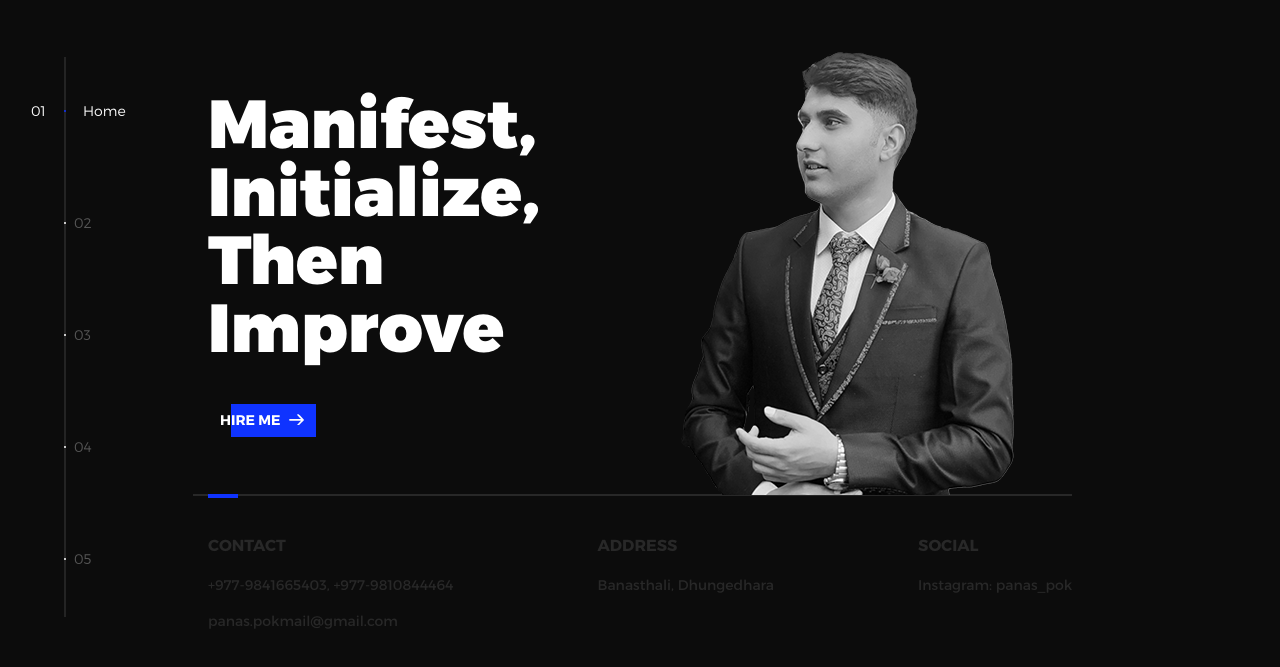
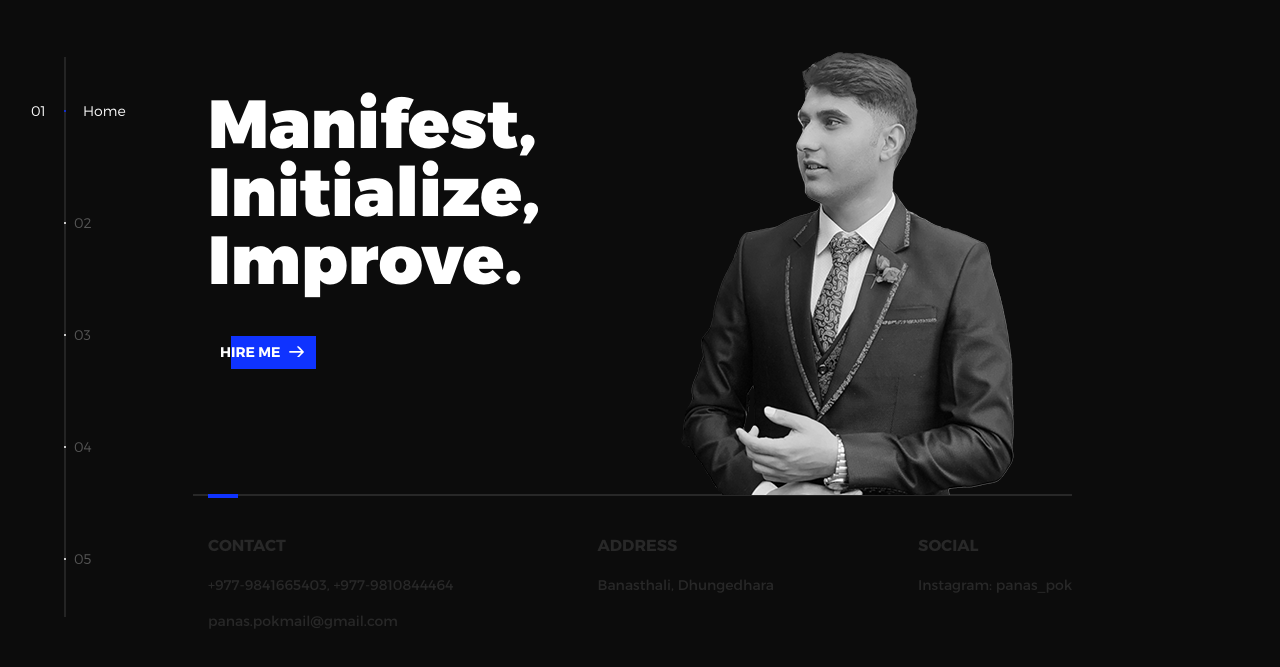
Before and after one commit to kindablissy/PanasPort, a plain HTML site: page index.html in a window 1280 px wide. Shown: the part 63-730 px from the top of the page. Drawn offline with nearby package versions, Linux system fonts and the light colour scheme.

Commit message:
then removed

```diff
--- a/index.html
+++ b/index.html
@@ -66,7 +66,7 @@
           <li class="l-section section section--is-active">
             <div class="intro">
               <div class="intro--banner">
-                <h1>Manifest,<br>Initialize,<br>Then<br>Improve</h1>
+                <h1>Manifest,<br>Initialize,<br>Improve.</h1>
                 <button class="cta">Hire Me
                   <svg version="1.1" id="Layer_1" xmlns="http://www.w3.org/2000/svg" xmlns:xlink="http://www.w3.org/1999/xlink" x="0px" y="0px" viewBox="0 0 150 118" style="enable-background:new 0 0 150 118;" xml:space="preserve">
                   <g transform="translate(0.000000,118.000000) scale(0.100000,-0.100000)">
```
